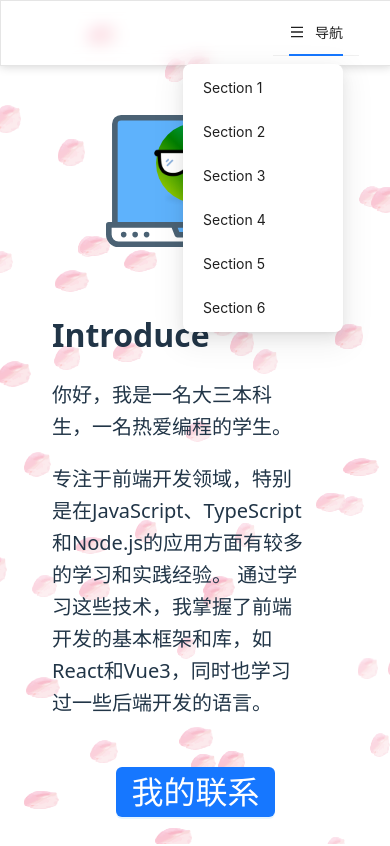
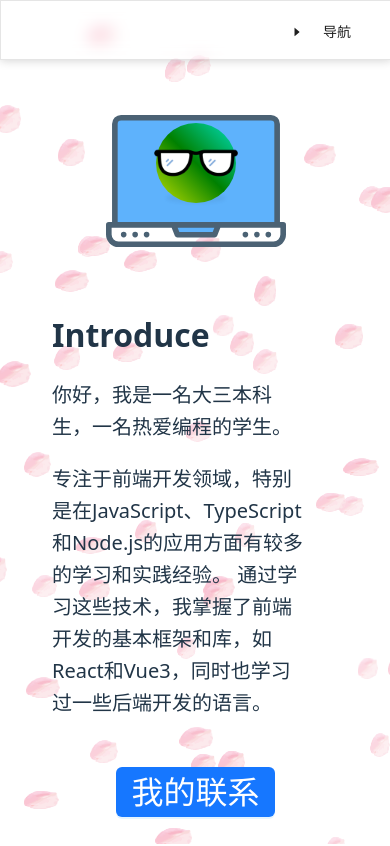
Before and after one commit to aihixi/myweb, a React (Vite) app: page / in a window 390 px wide. Shown: the top 846 px of the page. Built offline with nearby package versions, Linux system fonts and the light colour scheme.

Commit message:
导航栏移动端新样式

```diff
--- a/src/components/newanchor/NewAnchor.css
+++ b/src/components/newanchor/NewAnchor.css
@@ -20,10 +20,30 @@
   z-index: 1000;
 }
 
+@media (max-width: 768px) {
+  .navbar {
+    height: 50px;
+    width: calc(100% - 32px);
+    padding-top: 8px;
+    padding-left: 16px;
+    padding-right: 16px;
+    align-items: start;
+  }
+}
+
 .nav-options {
-  background-color: antiquewhite;
-  width: 100%;
+  background-color: transparent;
+  width: 90px;
 }
+
+.my-submenu-popup {
+  background: transparent !important;
+  border-radius: 10px;
+  min-width: 200px;   /* 控制弹出菜单的最小宽度 */
+  max-width: 260px;   /* 限制最大宽度，避免太宽 */
+  box-shadow: 0 8px 20px rgba(0,0,0,0.15);
+}
+
 
 /* 链接样式 */
 .nav-link {
@@ -31,6 +51,13 @@
   text-decoration: none;
   font-size: 1.5rem;
   font-weight: bold;
+}
+
+.mobile-nav-links {
+  display: flex;
+  flex-direction: column; /* 垂直排列 */
+  margin-top: 8px;
+  gap: 16px;             /* 每个链接之间的间距 */
 }
 
 .nav-link.active {
--- a/src/components/newanchor/NewAnchor.tsx
+++ b/src/components/newanchor/NewAnchor.tsx
@@ -1,20 +1,17 @@
 import React, { useEffect, useState } from "react";
-
 import { motion } from "framer-motion";
 import { useMediaQuery } from "react-responsive";
-import type { MenuProps } from 'antd';
-import { Menu } from 'antd';
+import { Collapse } from "antd";
+import { CaretRightOutlined } from "@ant-design/icons";
 
 import "./NewAnchor.css";
 
-import Part1 from '../../views/part1/Part1';
-import Part2 from '../../views/part2/Part2';
-import Part3 from '../../views/part3/Part3';
-import Part4 from '../../views/part4/Part4';
-import Part5 from '../../views/part5/Part5';
-import Part6 from '../../views/part6/Part6';
-
-import { RiMenuFill } from "react-icons/ri";
+import Part1 from "../../views/part1/Part1";
+import Part2 from "../../views/part2/Part2";
+import Part3 from "../../views/part3/Part3";
+import Part4 from "../../views/part4/Part4";
+import Part5 from "../../views/part5/Part5";
+import Part6 from "../../views/part6/Part6";
 
 const sections = [
   { id: "section1", label: "Section 1" },
@@ -22,30 +19,16 @@ const sections = [
   { id: "section3", label: "Section 3" },
   { id: "section4", label: "Section 4" },
   { id: "section5", label: "Section 5" },
-  { id: "section6", label: "Section 6" }
-];
-
-type MenuItem = Required<MenuProps>['items'][number];
-
-const items: MenuItem[] = [
-  {
-    key: 'sub1',
-    label: '导航',
-    icon: <RiMenuFill size={16} />,
-    children: [
-      { key: "section1", label: "Section 1" },
-      { key: "section2", label: "Section 2" },
-      { key: "section3", label: "Section 3" },
-      { key: "section4", label: "Section 4" },
-      { key: "section5", label: "Section 5" },
-      { key: "section6", label: "Section 6" }
-    ],
-  },
+  { id: "section6", label: "Section 6" },
 ];
 
 const NewAchor: React.FC = () => {
+
   const [activeId, setActiveId] = useState("");
+    // 滚轮时隐藏/显示 navbar
+  const [inView, setInView] = useState(true);
 
+  // 监听滚动，更新 activeId
   useEffect(() => {
     const observer = new IntersectionObserver(
       (entries) => {
@@ -63,77 +46,62 @@ const NewAchor: React.FC = () => {
       if (el) observer.observe(el);
     });
 
-    return () => observer.disconnect();
+    let startY = 0;
+
+    const handleTouchStart = (e: TouchEvent) => {
+      startY = e.touches[0].clientY;
+    };
+
+    const handleTouchMove = (e: TouchEvent) => {
+      const currentY = e.touches[0].clientY;
+      const deltaY = currentY - startY;
+
+      if (Math.abs(deltaY) > 20) { // 加个阈值，避免误触
+        if (deltaY < 0) {
+          setInView(false); // 上滑（页面向下滚动） -> 隐藏
+        } else {
+          setInView(true);  // 下滑（页面向上滚动） -> 显示
+        }
+      }
+    };
+
+    window.addEventListener("touchstart", handleTouchStart, { passive: true });
+    window.addEventListener("touchmove", handleTouchMove, { passive: true });
+
+    return () => {
+      observer.disconnect();
+      window.removeEventListener("touchstart", handleTouchStart);
+      window.removeEventListener("touchmove", handleTouchMove);
+    };
   }, []);
-
-
-  const [inView, setInView] = useState(true); // 将inView改为状态
 
   const handleWheel = (event: React.WheelEvent<HTMLDivElement>) => {
     if (event.deltaY > 0) {
-      console.log("向下滚动");
-      setInView(false);
+      setInView(false); // 向下滚动隐藏
     } else if (event.deltaY < 0) {
-      console.log("向上滚动");
-      setInView(true);
+      setInView(true); // 向上滚动显示
     }
   };
 
+  // 动画效果
   const variants = {
     hidden: {
-      opacity: 0, y: -50 ,
-      transition: { duration: 0.5 }
+      opacity: 0,
+      y: -50,
+      transition: { duration: 0.5 },
     },
     visible: {
-      opacity: 1, y: 0 ,
-      transition: { duration: 0.5 }
+      opacity: 1,
+      y: 0,
+      transition: { duration: 0.5 },
     },
-
   };
 
+  // 判断是否为移动端
   const isMobile = useMediaQuery({ maxWidth: 768 });
 
-  const [current, setCurrent] = useState('mail');
-
-  const onClick: MenuProps['onClick'] = (e) => {
-    console.log('click ', e);
-    setCurrent(e.key);
-
-    switch (e.key) {
-      case 'section1':
-        console.log('你点击了 Option 1');
-        document.getElementById('section1')?.scrollIntoView({ behavior: 'smooth' });
-        // 执行 Option 1 的逻辑
-        break;
-      case 'section2':
-        console.log('你点击了 Option 2');
-        document.getElementById('section2')?.scrollIntoView({ behavior: 'smooth' });
-        // 执行 Option 2 的逻辑
-        break;
-      case 'section3':
-        console.log('你点击了 Option 3');
-        document.getElementById('section3')?.scrollIntoView({ behavior: 'smooth' });
-        break;
-      case 'section4':
-        console.log('你点击了 Option 4');
-        document.getElementById('section4')?.scrollIntoView({ behavior: 'smooth' });
-        break;
-      case 'section5':
-        console.log('你点击了 Option 5');
-        document.getElementById('section5')?.scrollIntoView({ behavior: 'smooth' });
-        break;
-      case 'section6':
-        console.log('你点击了 Option 6');
-        document.getElementById('section6')?.scrollIntoView({ behavior: 'smooth' });
-        break;
-    }
-  };
-
-
   return (
-    <div
-      onWheel={handleWheel}
-    >
+    <div onWheel={handleWheel}>
       {/* 导航栏 */}
       <motion.nav
         className="navbar"
@@ -142,15 +110,36 @@ const NewAchor: React.FC = () => {
         variants={variants}
       >
         {isMobile ? (
-          <Menu
-            onClick={onClick}
-            style={{ backgroundColor: 'transparent' }}
-            defaultSelectedKeys={['1']}
-            defaultOpenKeys={['sub1']}
-            selectedKeys={[current]}
-            mode="horizontal"
-            items={items}
-          />
+          <Collapse
+            bordered={false}
+            expandIcon={({ isActive }) => (
+              <CaretRightOutlined rotate={isActive ? 90 : 0} />
+            )}
+            style={{ backgroundColor: 'transparent', width: '100px' }}
+          >
+            <Collapse.Panel header="导航" key="nav">
+              <div className="mobile-nav-links">
+                {sections.map((s) => (
+                  <div key={s.id} className="mobile-nav-item">
+                    <a
+                      href={`#${s.id}`}
+                      onClick={(e) => {
+                        e.preventDefault();
+                        document
+                          .getElementById(s.id)
+                          ?.scrollIntoView({ behavior: "smooth" });
+                      }}
+                      className={
+                        'nav-link'
+                      }
+                    >
+                      {s.label}
+                    </a>
+                  </div>
+                ))}
+              </div>
+            </Collapse.Panel>
+          </Collapse>
         ) : (
           sections.map((s) => (
             <a
--- a/src/views/part6/Part6.tsx
+++ b/src/views/part6/Part6.tsx
@@ -4,7 +4,7 @@ import Part2Tag from '../../components/contact/Contact';
 import CommendCard from '../../components/commentcard/CommendCard';
 
 import { IoPersonCircleSharp } from "react-icons/io5";
-import { LuMessageSquareCode } from "react-icons/lu";
+import { TiDocumentText } from "react-icons/ti";
 import { Button } from 'antd';
 
 const Part6: React.FC = () => {
@@ -18,22 +18,29 @@ const Part6: React.FC = () => {
           <div className='part6bodyleft'>
             <div className='textinput'>
               <h2>Do a comment</h2>
-              <div style={{display: 'flex', alignItems: 'center', columnGap: '16px', background: 'transparent'}}>
+              <div style={{display: 'flex', columnGap: '16px', background: 'transparent'}}>
                 <IoPersonCircleSharp size={32} />
-                <input type="text" placeholder='Name' style={{width: '100%', height: '24px', background: 'transparent', border: 'none', outline: 'none'}} />
+                <input type="text" placeholder='Name' style={{width: '100%', height: '32px', background: 'transparent', border: 'none', outline: 'none'}} />
               </div>
-              <div style={{display: 'flex', alignItems: 'center', columnGap: '16px', background: 'transparent'}}>
-                <LuMessageSquareCode size={32} />
-                <input type="text" placeholder='Message' style={{width: '100%', height: '24px', background: 'transparent', border: 'none', outline: 'none'}} />
+              <div style={{display: 'flex', columnGap: '16px', background: 'transparent'}}>
+                <TiDocumentText size={32} />
+                <textarea
+                  placeholder="Message"
+                  style={{
+                    width: '100%',
+                    height: '128px',
+                    background: 'transparent',
+                    border: 'none',
+                    outline: 'none',
+                    resize: 'none',   // 禁止拖拽缩放
+                    fontSize: '16px'  // 可选：让字体更舒服
+                  }}
+                />
               </div>
               <div>
                 <Button type="primary" className='sendbutton'>Send</Button>
               </div>
               <hr style={{width: '100%'}} />
-            </div>
-            <div className='einfo'>
-              <div>E-mail:</div>
-              <div>12345678@mail.com</div>
             </div>
             <div className='econtact'>
               <Part2Tag />
```
